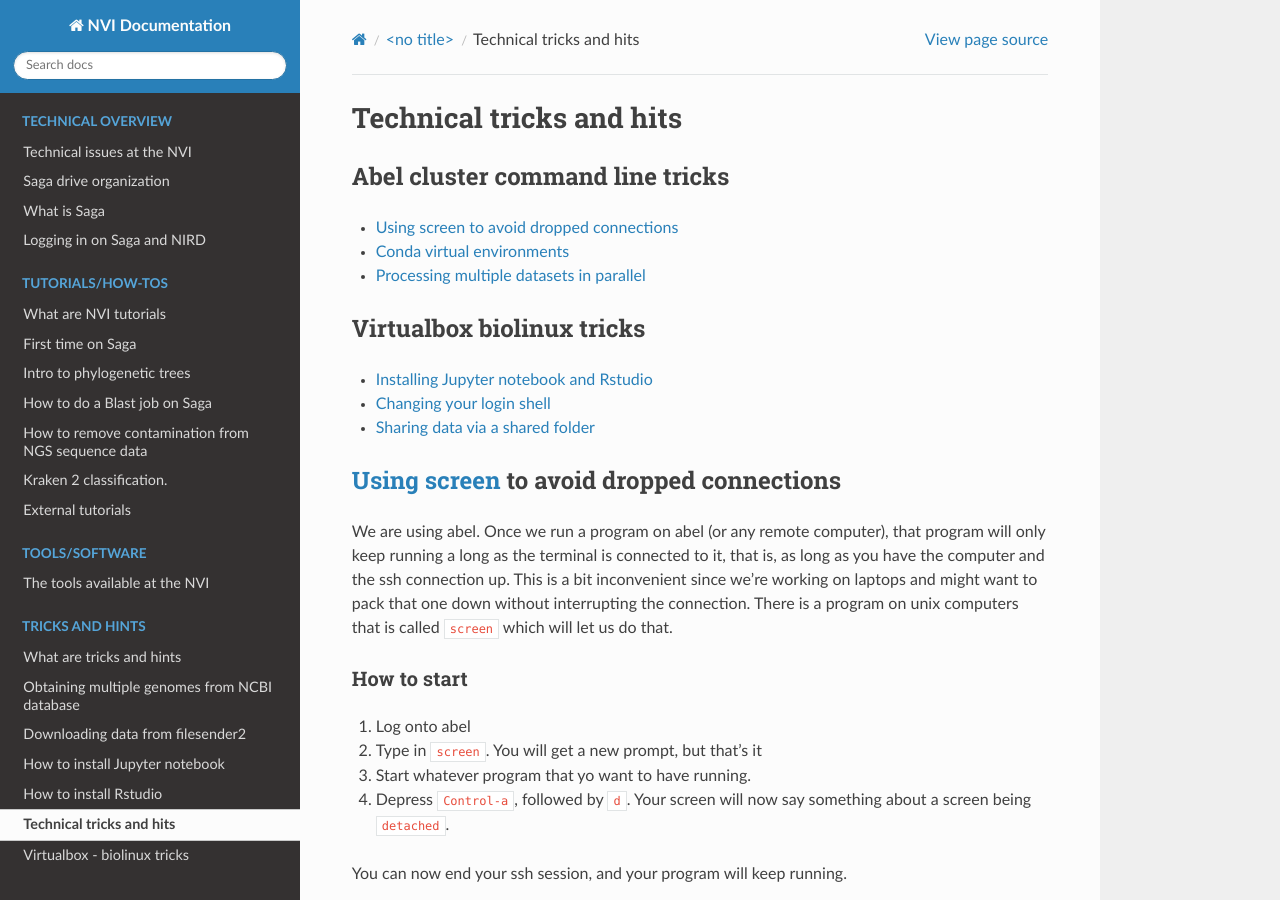
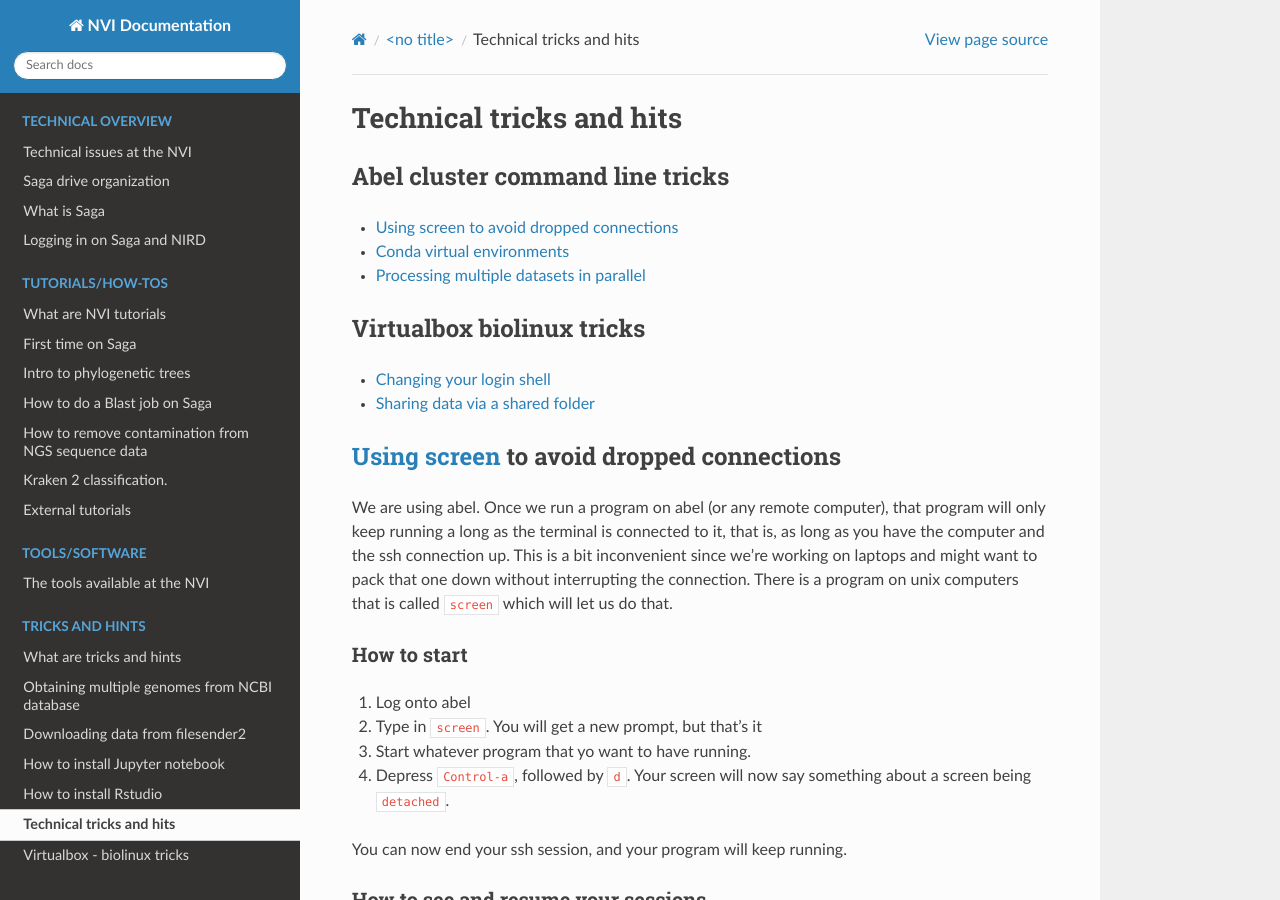
Before and after one commit to NorwegianVeterinaryInstitute/nvi-documentation, a Sphinx documentation site: the page built from docs/source/tricks/techstuff.md, in a window 1280 px wide and 900 px high. Built offline with Sphinx 7.4.7 and the Read the Docs theme 2.0.0, drawn with Linux system fonts in a browser that asks for light colours; pages that are not in the unit, such as notebooks, are missing from menus.

Commit message:
Update techstuff.md

```diff
--- a/docs/source/tricks/techstuff.md
+++ b/docs/source/tricks/techstuff.md
@@ -6,7 +6,6 @@
 * [Processing multiple datasets in parallel](#Processing-multiple-datasets-in-Parallel)
 
 ### Virtualbox biolinux tricks
-* [Installing Jupyter notebook and Rstudio](#Installing-Jupyter-notebook-and-Rstudio)
 * [Changing your login shell](#Changing-your-login-shell)
 * [Sharing data via a shared folder](#Sharing-data-via-a-shared-folder)
 
```
